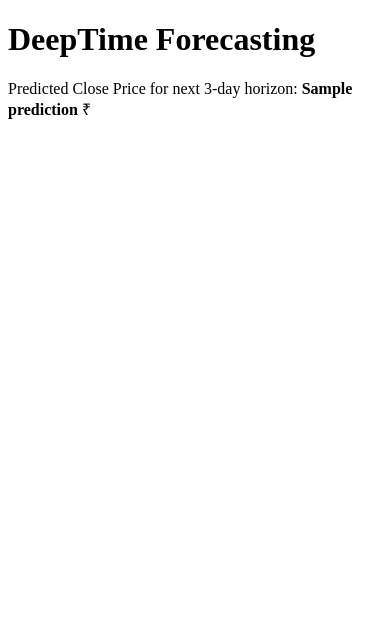
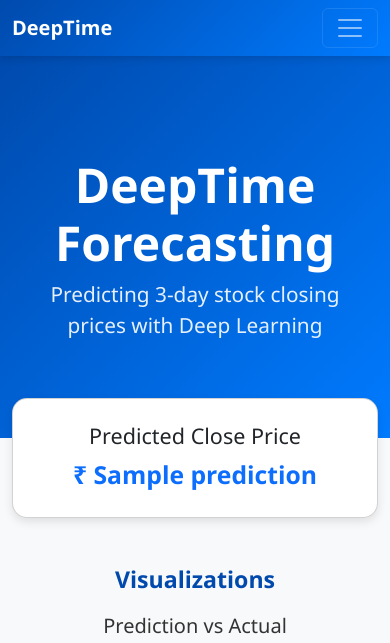
Before and after one commit to Viraj-brn/Stock-Predictor, a Flask app: template backend/templates/index.html in a window 390 px wide. Shown: the top 643 px of the page. Before the commit the page ends 119 px from the top, so only its background shows below. Run offline with Flask 3, Linux system fonts and the light colour scheme; the template is opened without the code that fills it: most values are stand-ins (such as "Sample title", 1, 10 or a date in 2020); parts of the project's set-up code (start-up, migrations or seed data) failed here and were passed over.

Commit message:
Update index.html

```diff
--- a/backend/templates/index.html
+++ b/backend/templates/index.html
@@ -1,10 +1,150 @@
 <!DOCTYPE html>
-<html>
+<html lang="en">
 <head>
+  <meta charset="UTF-8">
+  <meta name="viewport" content="width=device-width, initial-scale=1.0">
   <title>DeepTime Forecasting</title>
+  <link href="https://cdn.jsdelivr.net/npm/bootstrap@5.3.0/dist/css/bootstrap.min.css" rel="stylesheet">
+  <style>
+    body {
+      background-color: #f8f9fa;
+      font-family: 'Segoe UI', Tahoma, Geneva, Verdana, sans-serif;
+      color: #333;
+      scroll-behavior: smooth; /* Smooth scrolling */
+    }
+
+    /* Navbar */
+    .navbar {
+      background: linear-gradient(135deg, #004aad, #007bff);
+      position: sticky;
+      top: 0;
+      z-index: 1000;
+      box-shadow: 0 2px 8px rgba(0,0,0,0.15);
+    }
+    .navbar .nav-link {
+      color: white !important;
+      font-weight: 500;
+      margin: 0 10px;
+      transition: color 0.3s;
+    }
+    .navbar .nav-link:hover {
+      color: #ffd700 !important;
+    }
+
+    /* Hero Section */
+    .hero {
+      background: linear-gradient(135deg, #004aad, #007bff);
+      color: white;
+      padding: 100px 20px 80px;
+      text-align: center;
+    }
+    .hero h1 {
+      font-size: 3rem;
+      font-weight: 700;
+    }
+    .hero p {
+      font-size: 1.3rem;
+      opacity: 0.9;
+    }
+
+    /* Prediction Card */
+    #prediction {
+      margin-top: -40px;
+    }
+    .prediction-card {
+      background: white;
+      border-radius: 15px;
+      box-shadow: 0 4px 10px rgba(0, 0, 0, 0.1);
+      transition: transform 0.3s ease;
+    }
+    .prediction-card:hover {
+      transform: translateY(-5px);
+    }
+
+    /* Charts */
+    #charts h3 {
+      text-align: center;
+      font-weight: 600;
+      margin-bottom: 20px;
+      color: #004aad;
+    }
+    .chart-section img {
+      border-radius: 10px;
+      border: 1px solid #ddd;
+      transition: transform 0.3s ease;
+    }
+    .chart-section img:hover {
+      transform: scale(1.03);
+    }
+
+    /* Footer */
+    footer {
+      background: #222;
+      color: white;
+      padding: 20px 10px;
+      margin-top: 50px;
+    }
+    footer a {
+      color: #ffffff;
+      text-decoration: underline;
+    }
+  </style>
 </head>
 <body>
-  <h1>DeepTime Forecasting</h1>
-  <p>Predicted Close Price for next 3-day horizon: <strong>{{ prediction }}</strong> ₹</p>
+
+  <!-- Navbar -->
+  <nav class="navbar navbar-expand-lg navbar-dark">
+    <div class="container">
+      <a class="navbar-brand fw-bold" href="#home">DeepTime</a>
+      <button class="navbar-toggler" type="button" data-bs-toggle="collapse" data-bs-target="#navbarNav" aria-controls="navbarNav" aria-expanded="false" aria-label="Toggle navigation">
+        <span class="navbar-toggler-icon"></span>
+      </button>
+      <div class="collapse navbar-collapse justify-content-end" id="navbarNav">
+        <ul class="navbar-nav">
+          <li class="nav-item"><a class="nav-link" href="#home">Home</a></li>
+          <li class="nav-item"><a class="nav-link" href="#prediction">Prediction</a></li>
+          <li class="nav-item"><a class="nav-link" href="#charts">Charts</a></li>
+        </ul>
+      </div>
+    </div>
+  </nav>
+
+  <!-- Hero Section -->
+  <section class="hero" id="home">
+    <h1>DeepTime Forecasting</h1>
+    <p>Predicting 3-day stock closing prices with Deep Learning</p>
+  </section>
+
+  <!-- Prediction Card -->
+  <section id="prediction" class="container">
+    <div class="card prediction-card text-center p-4">
+      <h4 class="card-title">Predicted Close Price</h4>
+      <p class="card-text fs-2 fw-bold text-primary">₹ {{ prediction }}</p>
+    </div>
+  </section>
+
+  <!-- Charts Section -->
+  <section id="charts" class="container chart-section my-5">
+    <h3>Visualizations</h3>
+    <div class="row g-4">
+      <div class="col-md-6">
+        <h5 class="text-center">Prediction vs Actual</h5>
+        <img src="{{ url_for('static', filename='plot.png') }}" class="img-fluid shadow-sm" alt="Prediction Plot">
+      </div>
+      <div class="col-md-6">
+        <h5 class="text-center">Attention Weights</h5>
+        <img src="{{ url_for('static', filename='attention.png') }}" class="img-fluid shadow-sm" alt="Attention Plot">
+      </div>
+    </div>
+  </section>
+
+  <!-- Footer -->
+  <footer class="text-center">
+    <p class="mb-0">Built with Flask & PyTorch |
+      <a href="https://github.com/yourusername/DeepTime-Forecasting" target="_blank">GitHub</a>
+    </p>
+  </footer>
+
+  <script src="https://cdn.jsdelivr.net/npm/bootstrap@5.3.0/dist/js/bootstrap.bundle.min.js"></script>
 </body>
 </html>
```
